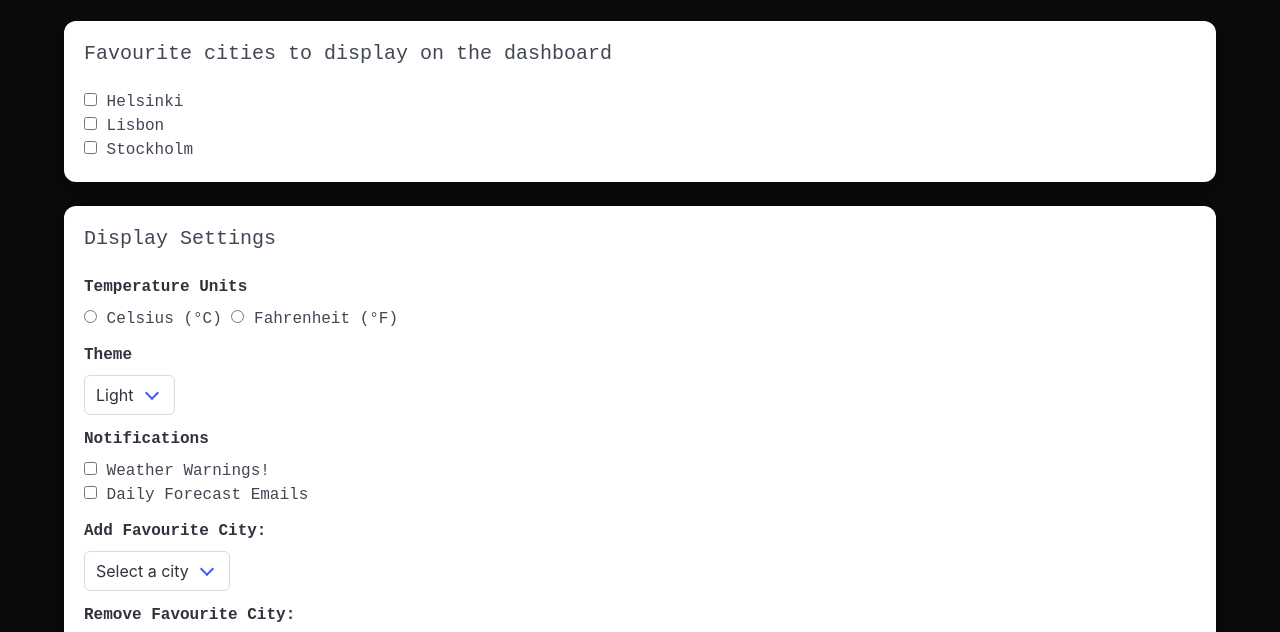
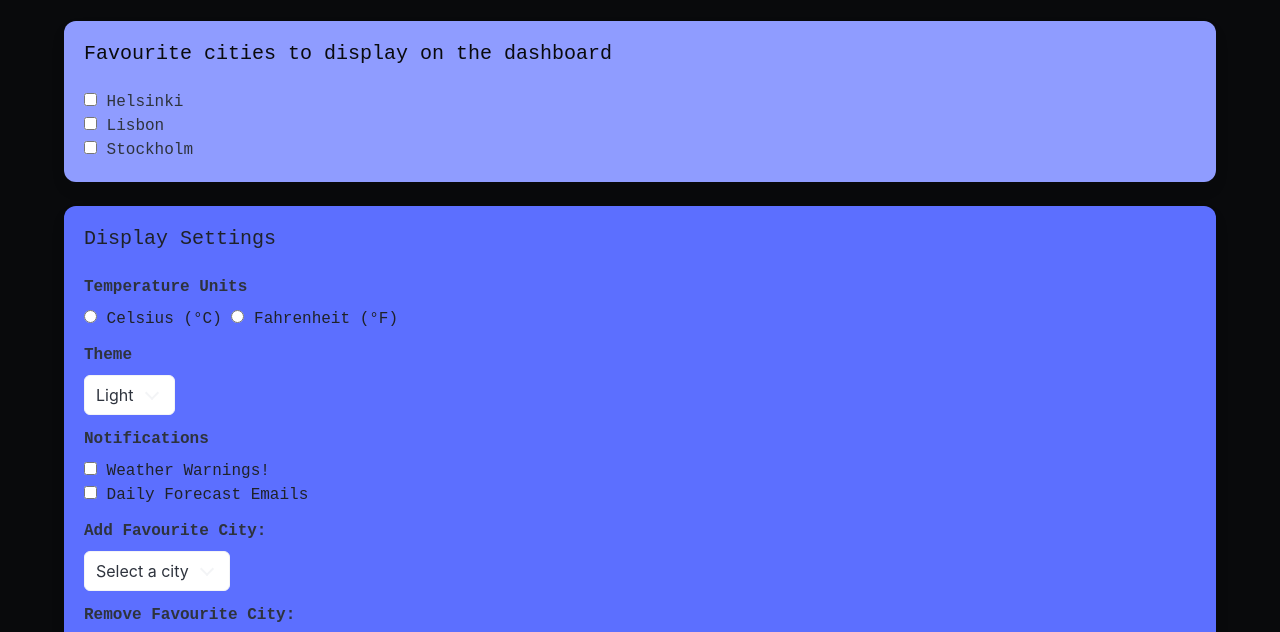
Before and after one commit to BoonChinLook/whether-weather-app, an Eleventy site: page preferences.html in a window 1280 px wide. Shown: the part 140-772 px from the top of the page. Built offline with nearby package versions, Linux system fonts and the light colour scheme; Eleventy itself is replaced by a stand-in of ours; files that its build step writes are made by us from their sources.

Commit message:
Enhance user preferences page with improved styling for favourite cities and display settings sections

```diff
--- a/preferences.html
+++ b/preferences.html
@@ -52,8 +52,8 @@
       <h2 class="subtitle">Select your user interface preferences</h2>
 
       <!-- favourite city checkbox -->
-      <div class="box">
-        <h3 class="subtitle">Favourite cities to display on the dashboard</h3>
+      <div class="box has-background-link-80 has-text-grey-darker">
+        <h3 class="subtitle has-text-black">Favourite cities to display on the dashboard</h3>
 
         <label class="checkbox">
           <input type="checkbox" />
@@ -72,8 +72,8 @@
       </div>
 
        <!-- display settings -->
-      <div class="box">
-        <h3 class="subtitle">Display Settings</h3>
+      <div class="box has-background-link-70 has-text-black-ter">
+        <h3 class="subtitle has-text-black-ter">Display Settings</h3>
 
         <!-- units -->
         <div class="field">
@@ -92,7 +92,7 @@
         <div class="field">
           <label class="label">Theme</label>
           <div class="control">
-            <div class="select">
+            <div class="select is-light">
               <select>
                 <option>Light</option>
                 <option>Dark</option>
@@ -117,7 +117,7 @@
         <div class="field">
           <label class="label">Add Favourite City:</label>
           <div class="control">
-            <div class="select">
+            <div class="select is-light">
               <select>
                 <option>Select a city</option>
                 <option>Madrid</option>
@@ -134,7 +134,7 @@
         <div class="field mt-2">
           <label class="label">Remove Favourite City:</label>
           <div class="control">
-            <div class="select">
+            <div class="select is-light">
               <select>
                 <option>Select city to remove</option>
                 <option>Helsinki</option>
```
